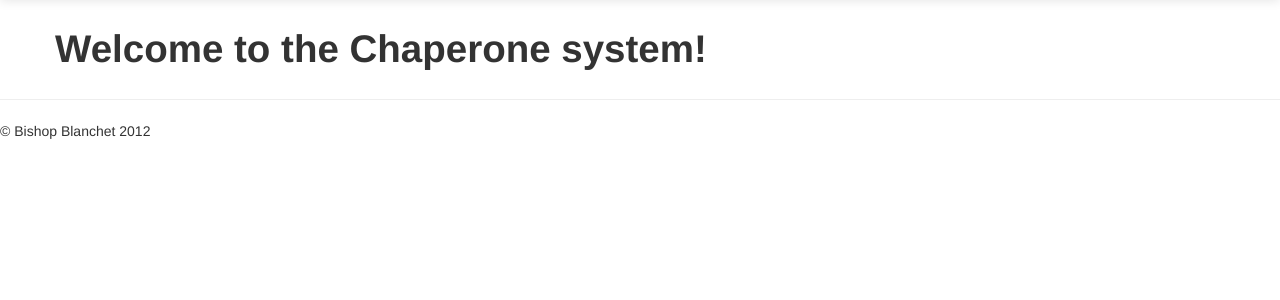
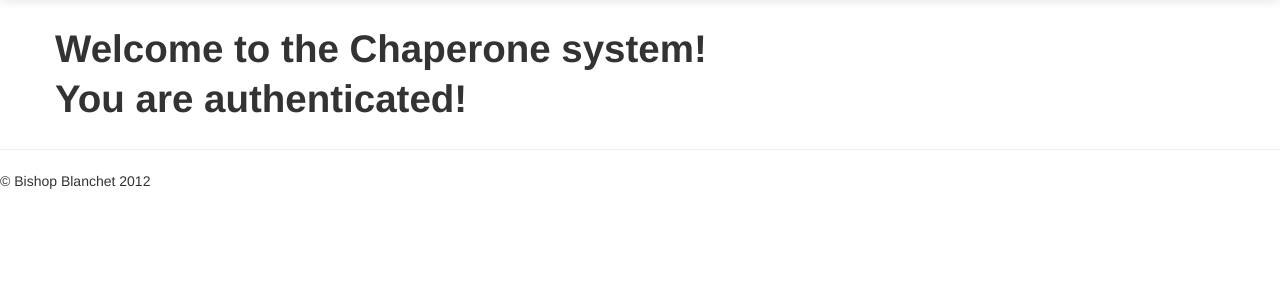
Before and after one commit to doubledubba/bbhs-intranet, a Django app: page /chaperone/ in a window 1280 px wide. Shown: the part 41-341 px from the top of the page. Run offline with Django 3.2, Linux system fonts and the light colour scheme; a user stored in the database is signed in; parts of the project's set-up code (start-up, migrations or seed data) failed here and were passed over; some libraries are stand-ins or nearby versions.

Commit message:
Minor changes

```diff
--- a/bbhs/templates/chaperone/index.html
+++ b/bbhs/templates/chaperone/index.html
@@ -4,4 +4,8 @@
 
 {% block body %}
 <h1>Welcome to the Chaperone system!</h1>
+
+{% if user.is_authenticated %}
+<h1> You are authenticated!</h1>
+{% endif %}
 {% endblock body %}
```
Also changed, not shown: bbhs/bbhs.db.
